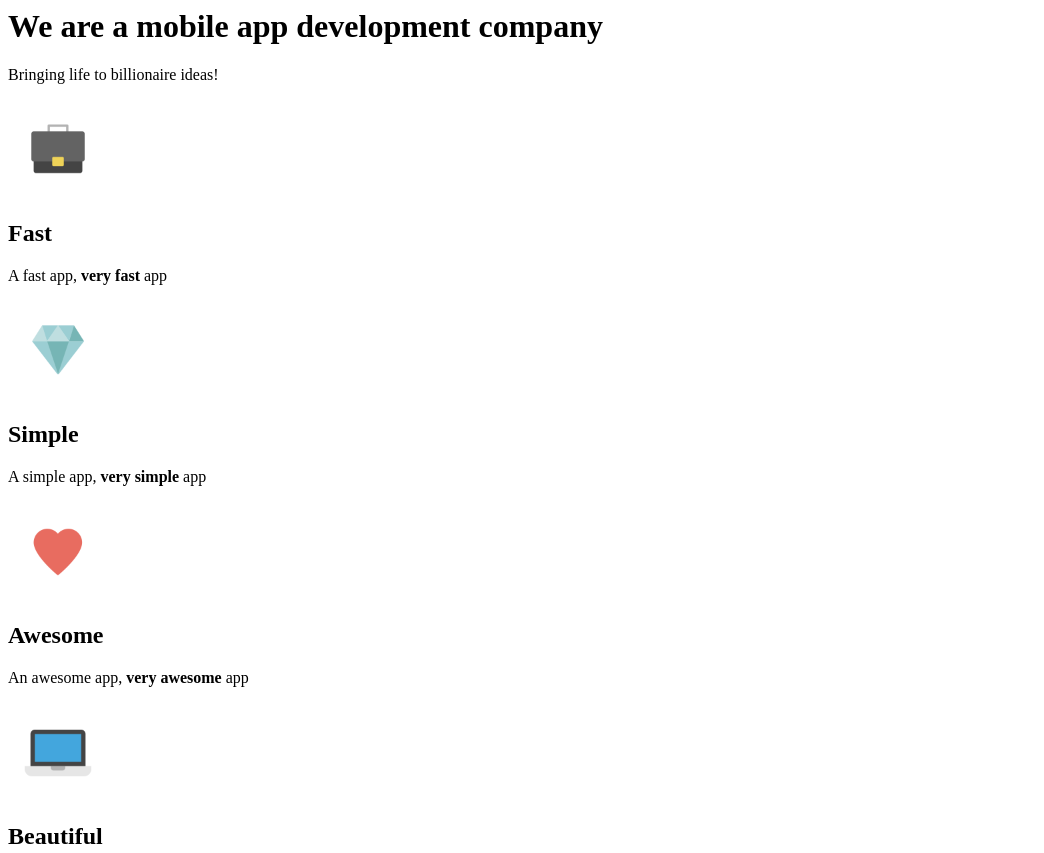
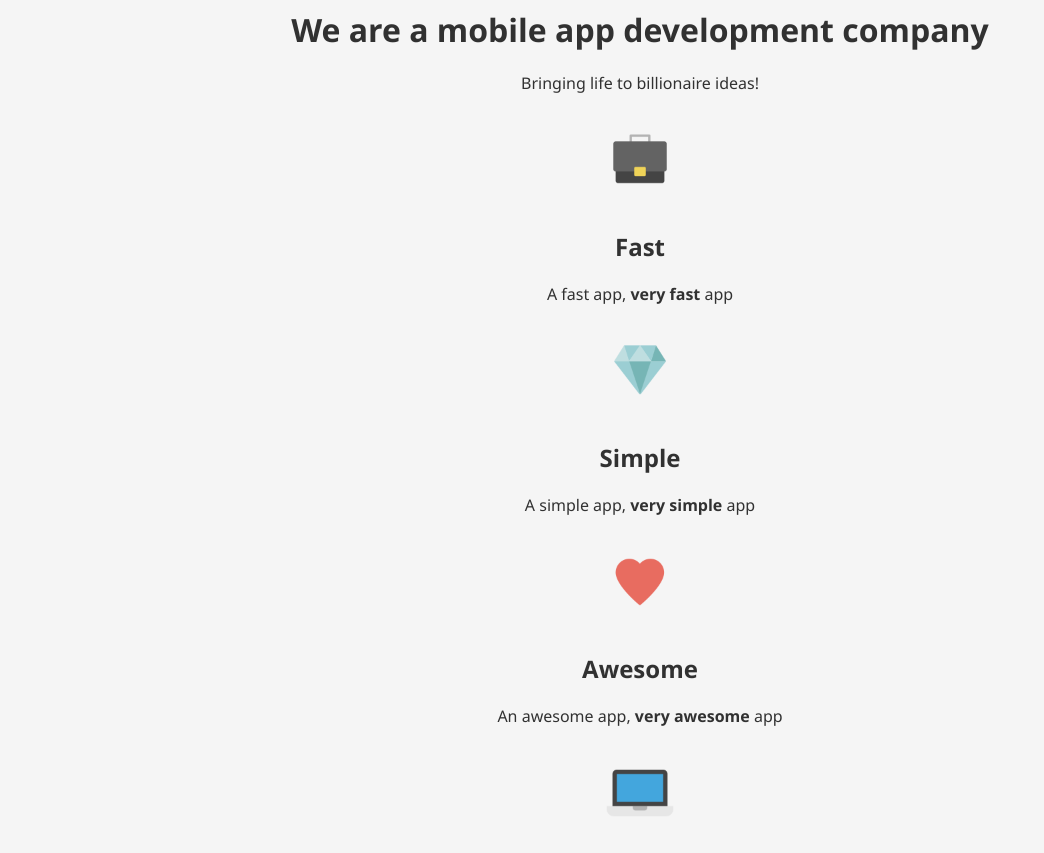
Before and after one commit to felipeozalmeida/simple-landing-page, a plain HTML site: page index.html in a window 1280 px wide. Shown: the top 853 px of the page, without its empty margins (0-1044 px from the left). Drawn offline with Linux system fonts and the light colour scheme.

Commit message:
Link initial stylesheet

```diff
--- a/index.html
+++ b/index.html
@@ -2,6 +2,7 @@
   <head>
     <meta charset="utf-8">
     <title>Raining Apps</title>
+    <link rel="stylesheet" href="style.css">
   </head>
   <body>
     <h1>We are a mobile app development company</h1>
--- a/style.css
+++ b/style.css
@@ -0,0 +1,10 @@
+body{
+    background-color: rgba(0, 0, 0, .04);
+    color: rgba(0, 0, 0, .8);
+    font-family: 'Segoe UI', Tahoma, Geneva, Verdana, sans-serif;
+    text-align: center;
+}
+
+h1{
+    font-size: 2rem;
+}
```
